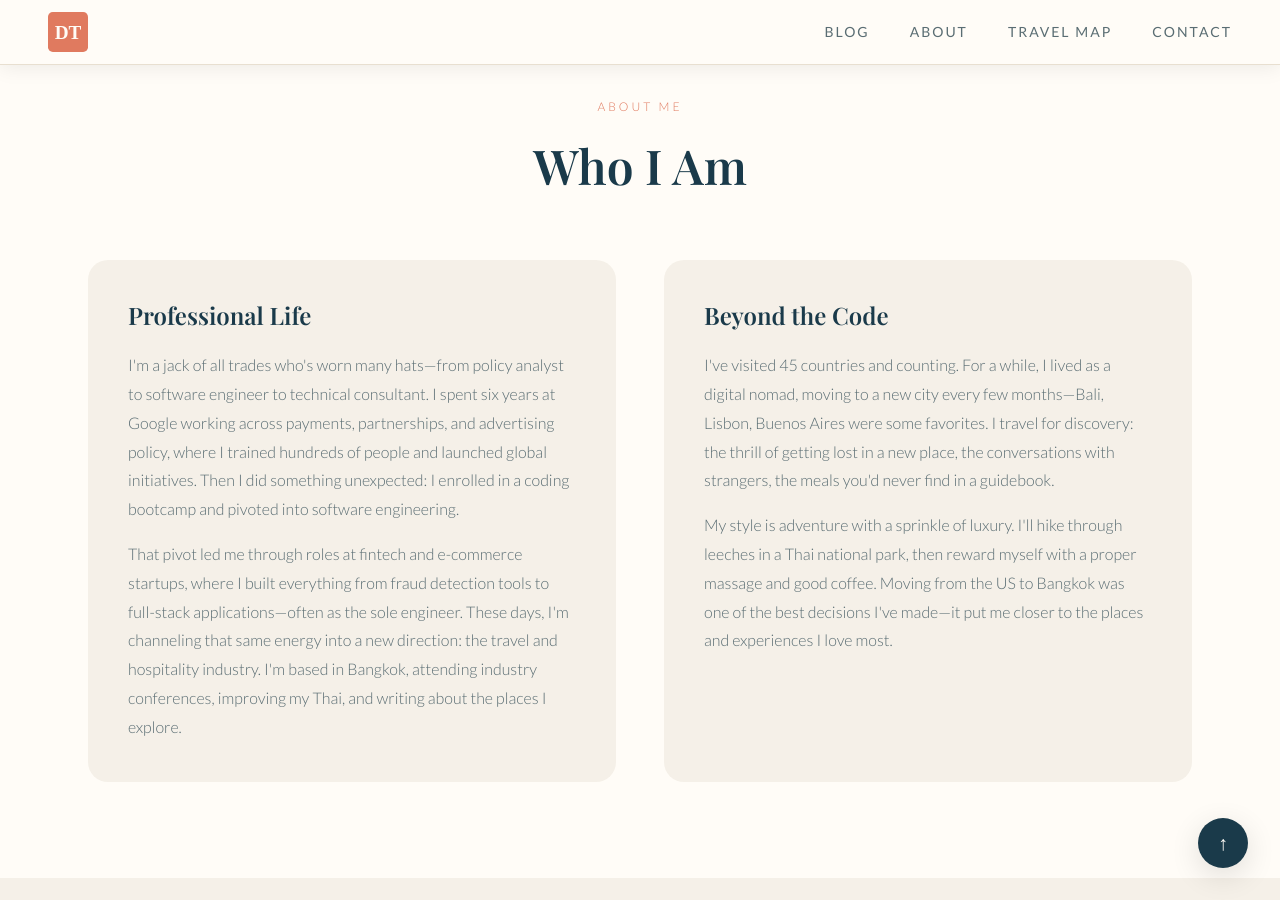
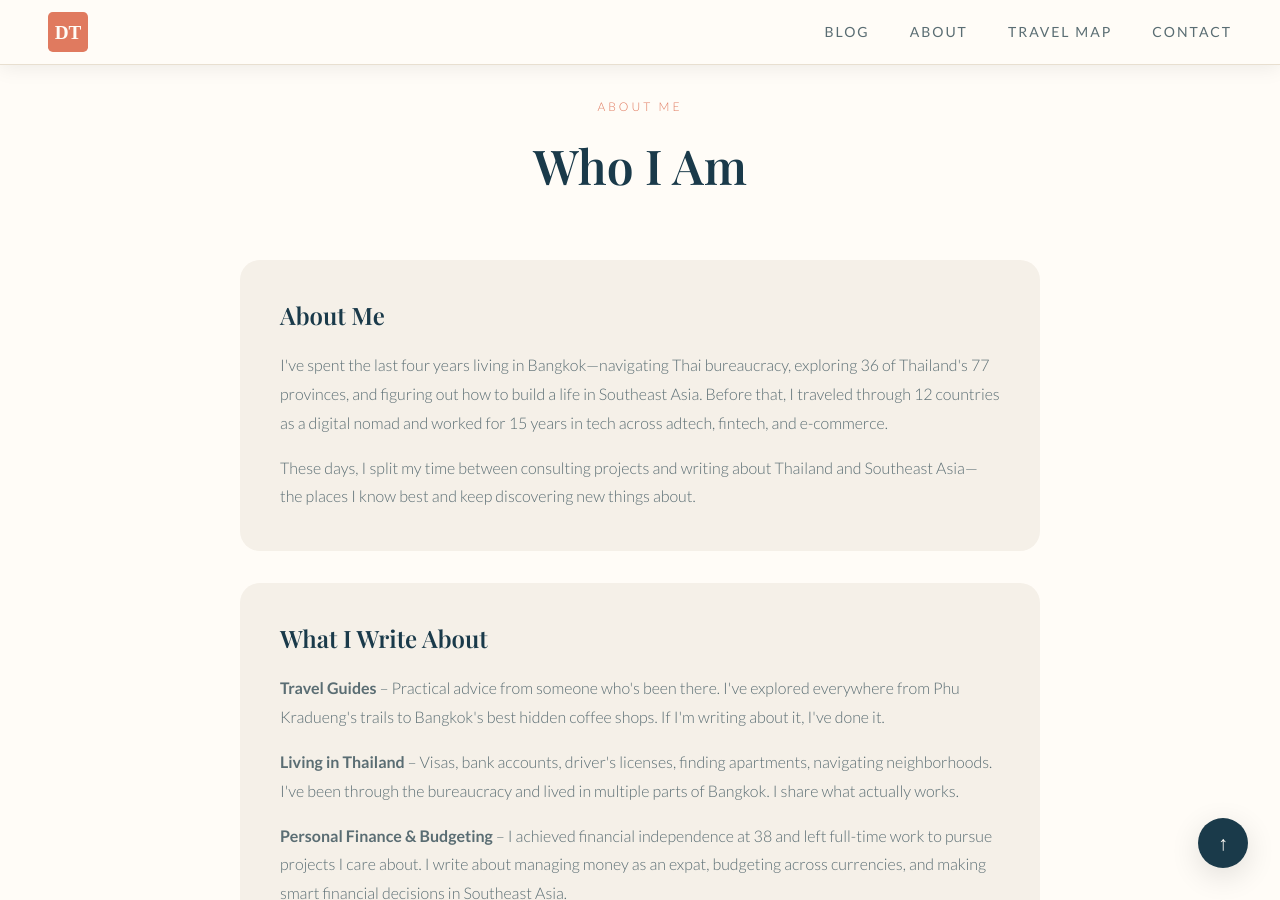
Before and after one commit to davidtansf/davidtan.me, a Jekyll site: the page built from index.html, in a window 1280 px wide and 900 px high, scrolled down 900 px. Built offline with Jekyll 4.4.1, drawn with Linux system fonts in a browser that asks for light colours; some web fonts are replaced; some of the changed text lies outside the part shown.

Commit message:
Redesign About section with single-column layout
- Three sections: About Me, What I Write About, Background
- Focus on Thailand/SEA expertise and content pillars
- Max-width 800px centered layout

Co-Authored-By: Claude Opus 4.5 <noreply@anthropic.com>

```diff
--- a/index.html
+++ b/index.html
@@ -64,23 +64,38 @@
             <span class="section-label">About Me</span>
             <h2>Who I Am</h2>
         </div>
-        <div class="about-content">
-            <div class="about-professional">
-                <h3>Professional Life</h3>
+        <div class="about-content about-single-column">
+            <div class="about-block">
+                <h3>About Me</h3>
                 <p>
-                    I'm a jack of all trades who's worn many hats—from policy analyst to software engineer to technical consultant. I spent six years at Google working across payments, partnerships, and advertising policy, where I trained hundreds of people and launched global initiatives. Then I did something unexpected: I enrolled in a coding bootcamp and pivoted into software engineering.
+                    I've spent the last four years living in Bangkok—navigating Thai bureaucracy, exploring 36 of Thailand's 77 provinces, and figuring out how to build a life in Southeast&nbsp;Asia. Before that, I traveled through 12 countries as a digital nomad and worked for 15 years in tech across adtech, fintech, and e-commerce.
                 </p>
                 <p>
-                    That pivot led me through roles at fintech and e-commerce startups, where I built everything from fraud detection tools to full-stack applications—often as the sole engineer. These days, I'm channeling that same energy into a new direction: the travel and hospitality industry. I'm based in Bangkok, attending industry conferences, improving my Thai, and writing about the places I explore.
+                    These days, I split my time between consulting projects and writing about Thailand and Southeast&nbsp;Asia—the places I know best and keep discovering new things about.
                 </p>
             </div>
-            <div class="about-personal">
-                <h3>Beyond the Code</h3>
+            <div class="about-block">
+                <h3>What I Write About</h3>
                 <p>
-                    I've visited 45 countries and counting. For a while, I lived as a digital nomad, moving to a new city every few months—Bali, Lisbon, Buenos Aires were some favorites. I travel for discovery: the thrill of getting lost in a new place, the conversations with strangers, the meals you'd never find in a guidebook.
+                    <strong>Travel Guides</strong> – Practical advice from someone who's been there. I've explored everywhere from Phu Kradueng's trails to Bangkok's best hidden coffee shops. If I'm writing about it, I've done it.
                 </p>
                 <p>
-                    My style is adventure with a sprinkle of luxury. I'll hike through leeches in a Thai national park, then reward myself with a proper massage and good coffee. Moving from the US to Bangkok was one of the best decisions I've made—it put me closer to the places and experiences I love most.
+                    <strong>Living in Thailand</strong> – Visas, bank accounts, driver's licenses, finding apartments, navigating neighborhoods. I've been through the bureaucracy and lived in multiple parts of Bangkok. I share what actually works.
+                </p>
+                <p>
+                    <strong>Personal Finance & Budgeting</strong> – I achieved financial independence at 38 and left full-time work to pursue projects I care about. I write about managing money as an expat, budgeting across currencies, and making smart financial decisions in Southeast&nbsp;Asia.
+                </p>
+            </div>
+            <div class="about-block">
+                <h3>Background</h3>
+                <p>
+                    I can read Thai script and hold conversations on everyday topics—useful for getting past the tourist layer of things. I've opened bank accounts, obtained Thai licenses, and dealt with visa processes multiple times. I've also been to Istanbul, Lisbon, Bali, Buenos Aires, and 40+ other countries.
+                </p>
+                <p>
+                    Before moving to Thailand, I spent years at a major tech company and worked across multiple startups. I'm passionate about learning new technologies and applying systems thinking to travel, life, and money.
+                </p>
+                <p>
+                    I write because I wish this advice existed when I was figuring things out. If you're planning a trip, considering a move, or trying to make your money work better in Southeast&nbsp;Asia, I hope what I've learned helps.
                 </p>
             </div>
         </div>
--- a/styles.css
+++ b/styles.css
@@ -391,6 +391,27 @@ h1, h2, h3, h4, h5, h6 {
 
 .about-content p:last-child {
     margin-bottom: 0;
+}
+
+/* Single column about layout */
+.about-single-column {
+    display: flex;
+    flex-direction: column;
+    gap: 2rem;
+    max-width: 800px;
+    margin: 0 auto;
+}
+
+.about-block {
+    background: var(--sand);
+    padding: 2.5rem;
+    border-radius: 20px;
+    transition: all 0.4s ease;
+}
+
+.about-block:hover {
+    transform: translateY(-5px);
+    box-shadow: var(--shadow-medium);
 }
 
 /* Travel Section */
```
